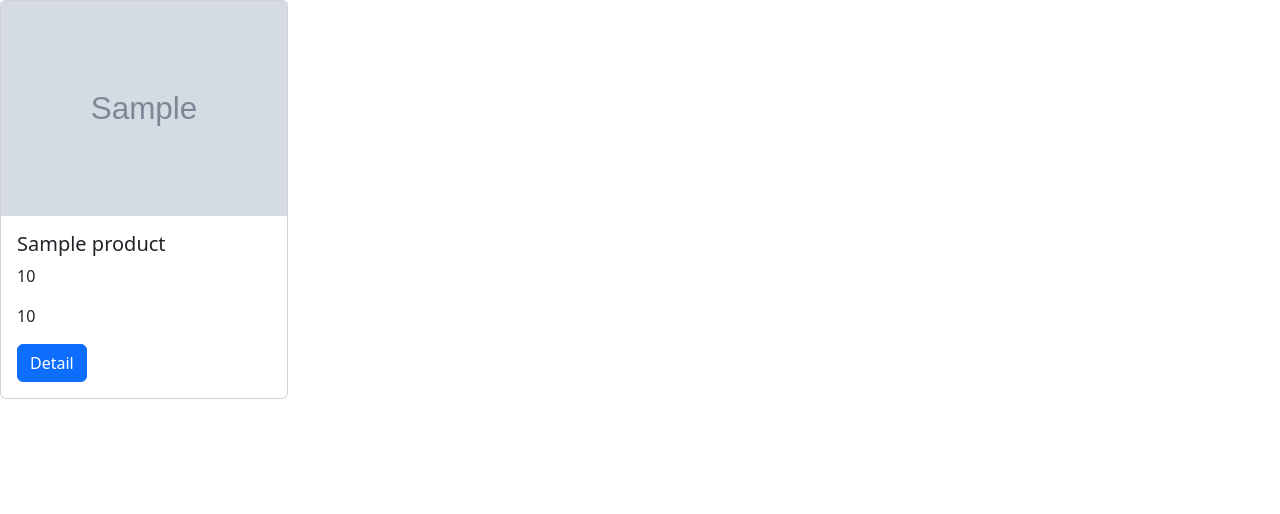
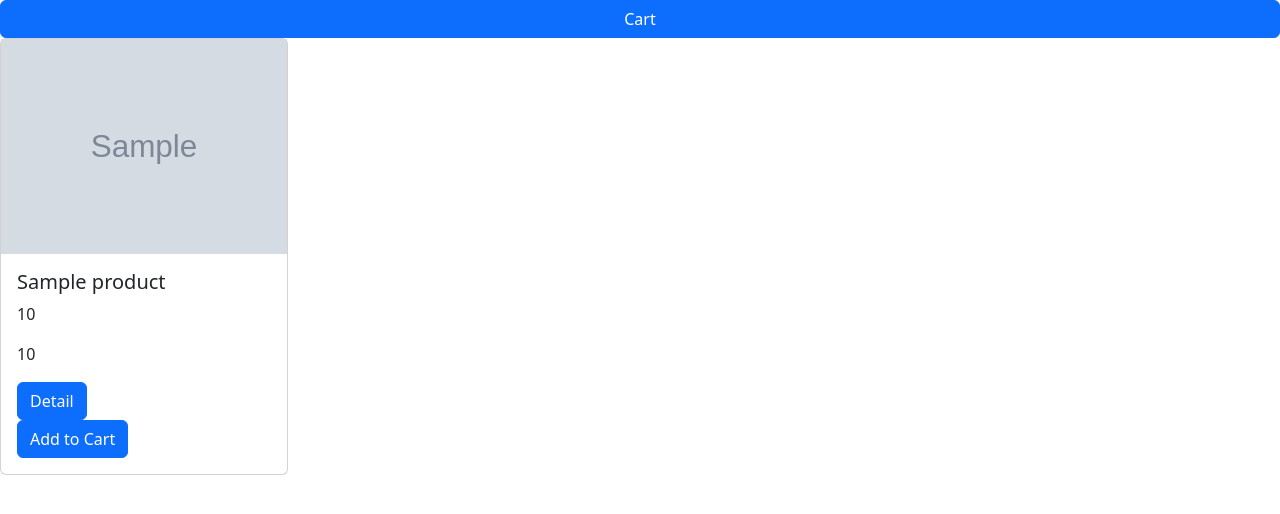
Before and after one commit to syasul/Amelyn-Collection, a Django app: page /product/list-product/ in a window 1280 px wide. Shown: the top 514 px of the page. Run offline with Django 4.2, Linux system fonts and the light colour scheme; tables that the repository leaves empty hold one stand-in row (values such as "Sample post"); grey boxes marked "Sample" are stand-in pictures; parts of the project's set-up code (start-up, migrations or seed data) failed here and were passed over.

Commit message:
feat(template): add button add to cart and button cart

```diff
--- a/templates/product/list_product.html
+++ b/templates/product/list_product.html
@@ -7,7 +7,10 @@
     <link href="https://cdn.jsdelivr.net/npm/bootstrap@5.3.2/dist/css/bootstrap.min.css" rel="stylesheet" integrity="sha384-T3c6CoIi6uLrA9TneNEoa7RxnatzjcDSCmG1MXxSR1GAsXEV/Dwwykc2MPK8M2HN" crossorigin="anonymous">
   </head>
   <body>
+    <a href="{% url 'Cart:cart' %}" class="btn btn-primary col-12">Cart</a>
+    <div class="row row-cols-1">
       {% for product in products  %}
+      <div class="col-12 col-md-2 mb-2">
         <div class="card" style="width: 18rem;">
           <img src="{{product.image.url}}" alt="...">
           <div class="card-body">
@@ -15,9 +18,22 @@
             <p class="card-text">{{product.pricePerDay}}</p>
             <p class="card-text">{{product.stock}}</p>
             <a href="{% url 'Product:detail-product' detail_id=product.id %}" class="btn btn-primary">Detail</a>
+
+            {% if product.stock != 0 %}
+              <form method="post" action="{% url 'Cart:add_to_cart' product_id=product.id %}">
+                {% csrf_token %}
+                <button class="btn btn-primary text-white shadow-none" type="submit">Add to Cart</button>
+              </form>
+            {% else %}
+              <button class="btn btn-primary text-white shadow-none disabled" type="submit">Add to Cart</button>
+            {% endif %}
+
+
+          </div>
         </div>
       </div>
       {% endfor %}
+    </div>
     <script src="https://cdn.jsdelivr.net/npm/bootstrap@5.3.2/dist/js/bootstrap.bundle.min.js" integrity="sha384-C6RzsynM9kWDrMNeT87bh95OGNyZPhcTNXj1NW7RuBCsyN/o0jlpcV8Qyq46cDfL" crossorigin="anonymous"></script>
     <script src="https://cdn.jsdelivr.net/npm/@popperjs/core@2.11.8/dist/umd/popper.min.js" integrity="sha384-I7E8VVD/ismYTF4hNIPjVp/Zjvgyol6VFvRkX/vR+Vc4jQkC+hVqc2pM8ODewa9r" crossorigin="anonymous"></script>
     <script src="https://cdn.jsdelivr.net/npm/bootstrap@5.3.2/dist/js/bootstrap.min.js" integrity="sha384-BBtl+eGJRgqQAUMxJ7pMwbEyER4l1g+O15P+16Ep7Q9Q+zqX6gSbd85u4mG4QzX+" crossorigin="anonymous"></script>
```
Lines whose indentation alone changed are shown as unchanged.
